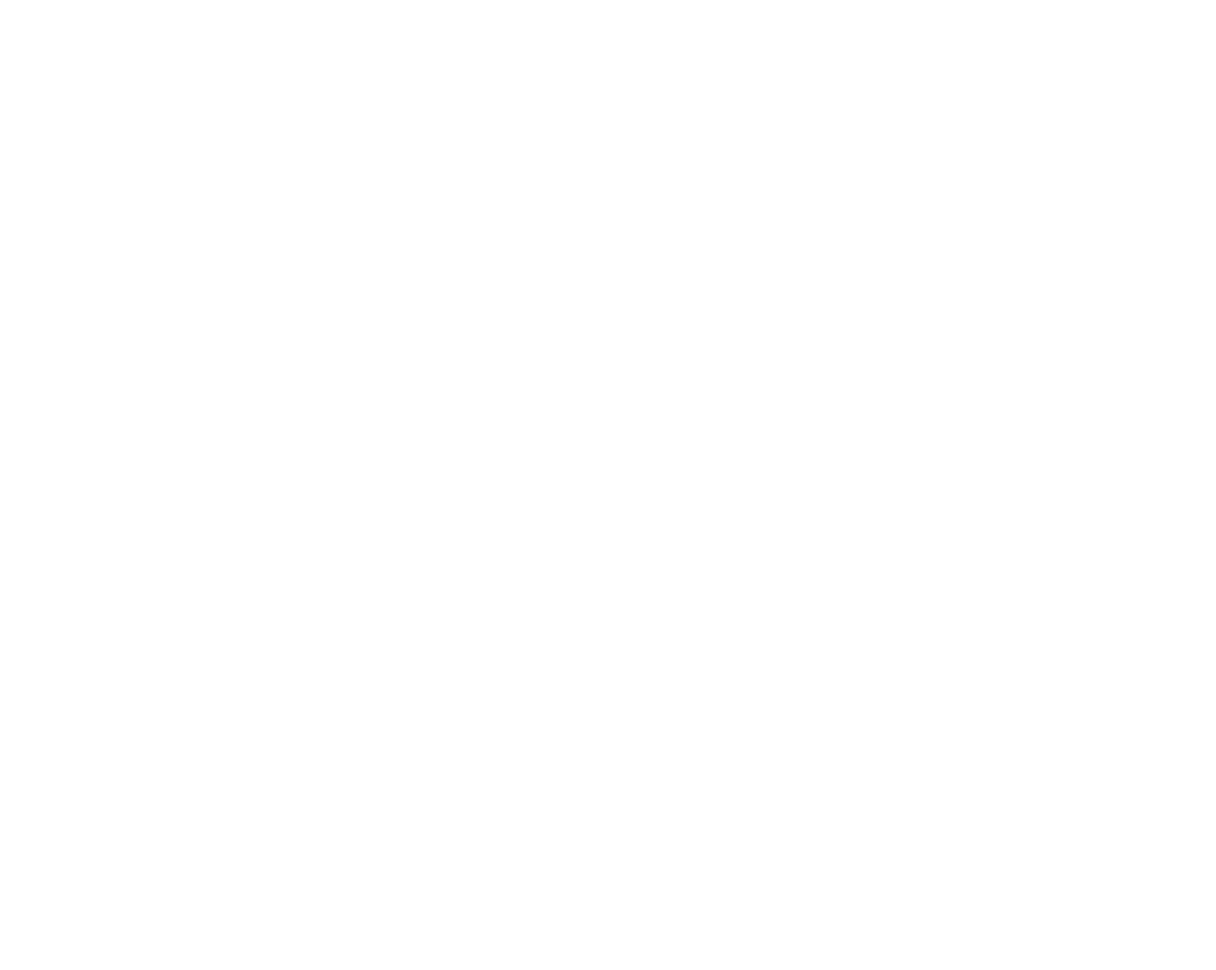
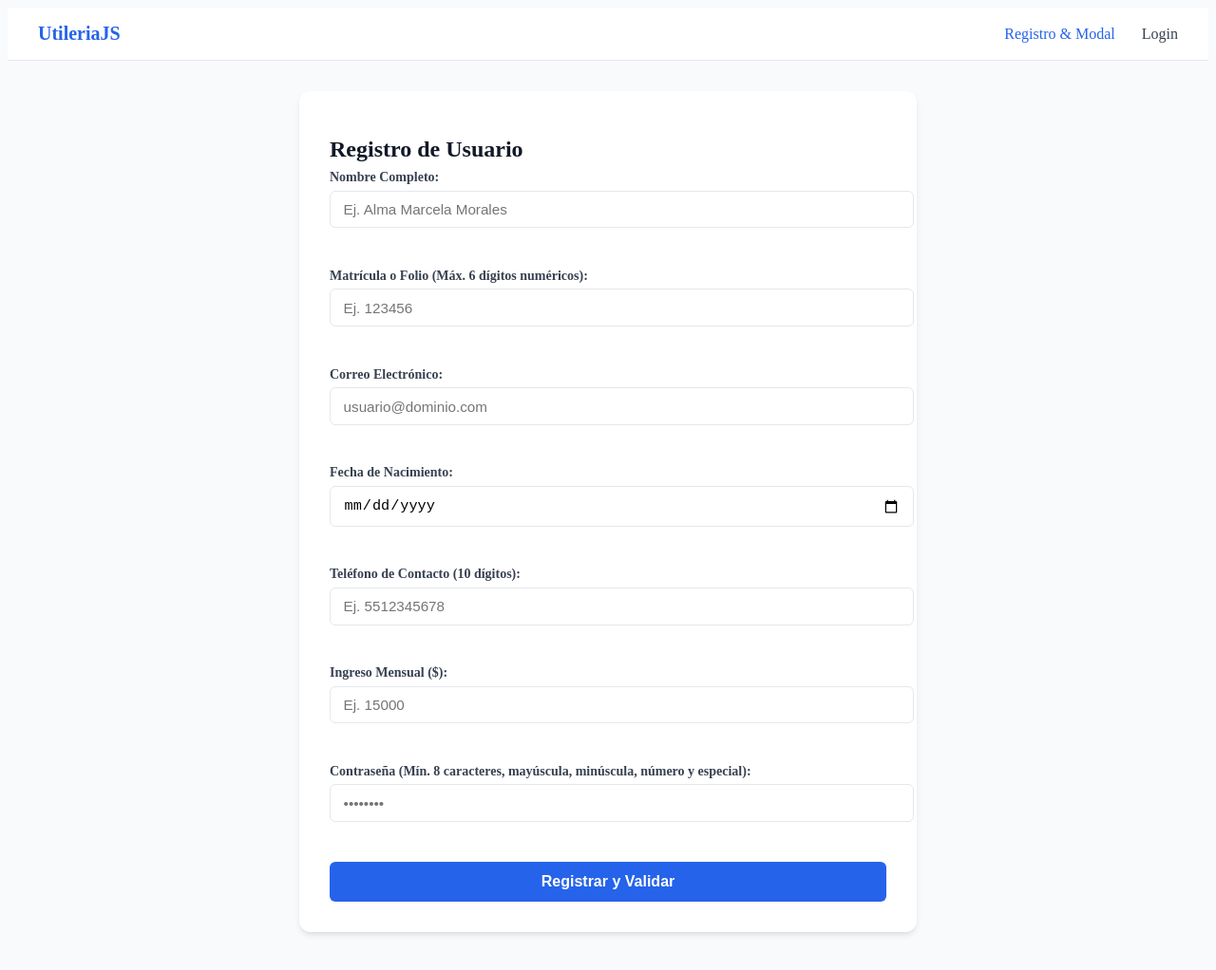
Before and after one commit to Fredy3121/utileria-js, a plain HTML site: page index.html in a window 1280 px wide. Shown: the whole page at 95% size. Before the commit the page ends 800 px from the top, so only its background shows below. Drawn offline with Linux system fonts and the light colour scheme.

Commit message:
actualizacion del index, readme y login

```diff
--- a/index.html
+++ b/index.html
@@ -0,0 +1,95 @@
+<!DOCTYPE html>
+<html lang="es">
+<head>
+  <meta charset="UTF-8">
+  <meta name="viewport" content="width=device-width, initial-scale=1.0">
+  <title>Librería Utilería JS - Formulario y Modal</title>
+  <link rel="stylesheet" href="css/styles.css">
+    <script src="js/utileria.js"></script>
+  <script src="js/actividad2.js"></script>
+</head>
+<body>
+
+  <!-- Navegación -->
+  <nav class="navbar">
+    <a href="index.html" class="navbar-brand">UtileriaJS</a>
+    <div class="nav-links">
+      <a href="index.html" class="active">Registro & Modal</a>
+      <a href="login.html">Login</a>
+    </div>
+  </nav>
+
+  <!-- Contenedor del Formulario -->
+  <main class="container">
+    <div class="card">
+      <h1 class="card-title">Registro de Usuario</h1>
+
+      <form id="formularioRegistro" novalidate>
+
+        <!-- Nombre: soloLetras -->
+        <div class="form-group">
+          <label for="nombre">Nombre Completo:</label>
+          <input type="text" id="nombre" placeholder="Ej. Alma Marcela Morales">
+          <span class="error-msg" id="err-nombre"></span>
+        </div>
+
+        <!-- Matrícula / Código numérico: validarLongitud -->
+        <div class="form-group">
+          <label for="matricula">Matrícula o Folio (Máx. 6 dígitos numéricos):</label>
+          <input type="text" id="matricula" placeholder="Ej. 123456" maxlength="6">
+          <span class="error-msg" id="err-matricula"></span>
+        </div>
+
+        <!-- Correo Electrónico: validarCorreo -->
+        <div class="form-group">
+          <label for="correo">Correo Electrónico:</label>
+          <input type="email" id="correo" placeholder="usuario@dominio.com">
+          <span class="error-msg" id="err-correo"></span>
+        </div>
+
+        <!-- Fecha de Nacimiento: calcularEdad y esMayorDeEdad -->
+        <div class="form-group">
+          <label for="fechaNacimiento">Fecha de Nacimiento:</label>
+          <input type="date" id="fechaNacimiento">
+          <span class="error-msg" id="err-fechaNacimiento"></span>
+        </div>
+
+        <!-- Teléfono (Función libre: validarTelefonoMX) -->
+        <div class="form-group">
+          <label for="telefono">Teléfono de Contacto (10 dígitos):</label>
+          <input type="text" id="telefono" placeholder="Ej. 5512345678" maxlength="10">
+          <span class="error-msg" id="err-telefono"></span>
+        </div>
+
+        <!-- Salario pretendido (Función libre: formatearMoneda) -->
+        <div class="form-group">
+          <label for="salario">Ingreso Mensual ($):</label>
+          <input type="number" id="salario" placeholder="Ej. 15000">
+          <span class="error-msg" id="err-salario"></span>
+        </div>
+
+        <!-- Contraseña: validarPassword -->
+        <div class="form-group">
+          <label for="password">Contraseña (Mín. 8 caracteres, mayúscula, minúscula, número y especial):</label>
+          <input type="password" id="password" placeholder="••••••••">
+          <span class="error-msg" id="err-password"></span>
+        </div>
+
+        <button onclick="fun()" type="submit" class="btn">Registrar y Validar</button>
+      </form>
+    </div>
+  </main>
+
+  <!-- Ventana Modal de Confirmación y Edad Calculada -->
+  <div class="modal-overlay" id="modalResultado">
+    <div class="modal-content">
+      <div class="modal-badge" id="modalBadge"><img src="img/image.png" alt="imagen1" width="100"></div>
+      <h2 class="modal-title" id="modalTitulo">Registro Exitoso</h2>
+      <p class="modal-text" id="modalMensaje"></p>
+      <button class="btn" id="modalCerrar">Aceptar</button>
+    </div>
+  </div>
+
+
+</body>
+</html>
--- /dev/null
+++ b/js/actividad2.js
@@ -0,0 +1,130 @@
+function fun(){
+
+    const form = document.getElementById('formularioRegistro');
+    const modal = document.getElementById('modalResultado');
+    const modalTitulo = document.getElementById('modalTitulo');
+    const modalMensaje = document.getElementById('modalMensaje');
+    const modalBadge = document.getElementById('modalBadge');
+    const modalCerrar = document.getElementById('modalCerrar');
+
+    form.addEventListener('submit', function (e) {
+      e.preventDefault();
+      let valido = true;
+
+      // 1. Validar Nombre (soloLetras)
+      const nombre = document.getElementById('nombre');
+      const errNombre = document.getElementById('err-nombre');
+      if (!soloLetras(nombre.value)) {
+        errNombre.textContent = 'Solo se admiten letras y acentos.';
+        nombre.classList.add('is-invalid');
+        valido = false;
+      } else {
+        errNombre.textContent = '';
+        nombre.classList.remove('is-invalid');
+        nombre.classList.add('is-valid');
+      }
+
+      // 2. Validar Matrícula (validarLongitud - máximo 6 dígitos)
+      const matricula = document.getElementById('matricula');
+      const errMatricula = document.getElementById('err-matricula');
+      if (!validarLongitud(matricula.value, 6) || isNaN(Number(matricula.value))) {
+        errMatricula.textContent = 'Debe ser un número válido de hasta 6 caracteres.';
+        matricula.classList.add('is-invalid');
+        valido = false;
+      } else {
+        errMatricula.textContent = '';
+        matricula.classList.remove('is-invalid');
+        matricula.classList.add('is-valid');
+      }
+
+      // 3. Validar Correo (validarCorreo)
+      const correo = document.getElementById('correo');
+      const errCorreo = document.getElementById('err-correo');
+      if (!validarCorreo(correo.value)) {
+        errCorreo.textContent = 'Ingresa un correo electrónico válido.';
+        correo.classList.add('is-invalid');
+        valido = false;
+      } else {
+        errCorreo.textContent = '';
+        correo.classList.remove('is-invalid');
+        correo.classList.add('is-valid');
+      }
+
+      // 4. Validar Fecha y Mayoría de Edad (calcularEdad y esMayorDeEdad)
+      const fecha = document.getElementById('fechaNacimiento');
+      const errFecha = document.getElementById('err-fechaNacimiento');
+      const edad = calcularEdad(fecha.value);
+
+      if (edad < 0) {
+        errFecha.textContent = 'Ingresa una fecha de nacimiento válida.';
+        fecha.classList.add('is-invalid');
+        valido = false;
+      } else if (!esMayorDeEdad(fecha.value)) {
+        errFecha.textContent = `Debes ser mayor de edad. Edad calculada: ${edad} años.`;
+        fecha.classList.add('is-invalid');
+        valido = false;
+      } else {
+        errFecha.textContent = '';
+        fecha.classList.remove('is-invalid');
+        fecha.classList.add('is-valid');
+      }
+
+      // 5. Validar Teléfono (Función libre: validarTelefonoMX)
+      const telefono = document.getElementById('telefono');
+      const errTel = document.getElementById('err-telefono');
+      if (!validarTelefonoMX(telefono.value)) {
+        errTel.textContent = 'El teléfono debe contener exactamente 10 dígitos numéricos.';
+        telefono.classList.add('is-invalid');
+        valido = false;
+      } else {
+        errTel.textContent = '';
+        telefono.classList.remove('is-invalid');
+        telefono.classList.add('is-valid');
+      }
+
+      // 6. Validar y Formatear Salario (Función libre: formatearMoneda)
+      const salario = document.getElementById('salario');
+      const errSalario = document.getElementById('err-salario');
+      if (!salario.value || Number(salario.value) <= 0) {
+        errSalario.textContent = 'Indica un monto numérico positivo.';
+        salario.classList.add('is-invalid');
+        valido = false;
+      } else {
+        errSalario.textContent = '';
+        salario.classList.remove('is-invalid');
+        salario.classList.add('is-valid');
+      }
+
+      // 7. Validar Password (validarPassword)
+      const pass = document.getElementById('password');
+      const errPass = document.getElementById('err-password');
+      if (!validarPassword(pass.value)) {
+        errPass.textContent = 'Requiere mín. 8 caracteres, 1 mayúscula, 1 minúscula, 1 número y 1 símbolo especial.';
+        pass.classList.add('is-invalid');
+        valido = false;
+      } else {
+        errPass.textContent = '';
+        pass.classList.remove('is-invalid');
+        pass.classList.add('is-valid');
+      }
+
+      // Despliegue en Modal si pasa todas las validaciones
+      if (valido) {
+        const monedaFormateada = formatearMoneda(salario.value, 'MXN');
+        modalBadge.textContent = '🎂';
+        modalTitulo.textContent = `¡Hola, ${nombre.value}!`;
+        modalMensaje.innerHTML = `
+          Tu registro ha sido completado con éxito.<br><br>
+          <strong>Edad calculada:</strong> ${edad} años (Mayor de edad verificado).<br>
+          <strong>Sueldo pretendido registrado:</strong> ${monedaFormateada}.
+        `;
+        modal.classList.add('active');
+      }
+    });
+
+    modalCerrar.addEventListener('click', () => {
+      modal.classList.remove('active');
+      form.reset();
+      document.querySelectorAll('input').forEach(i => i.classList.remove('is-valid'));
+    });
+}
```
Also changed, not shown: login.html (+3 -2 lines), img/captura1.png (added), img/captura2.png (added), img/captura3.png (added), img/captura4.png (added), 1 other file.
